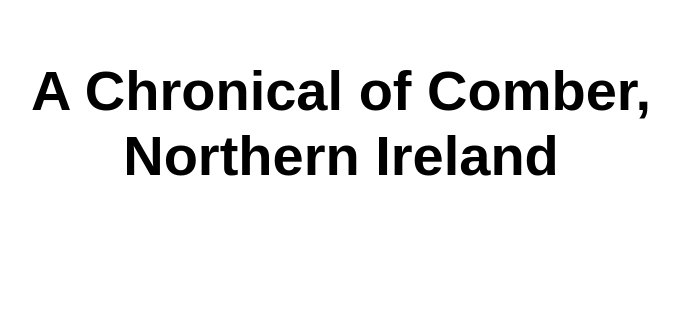
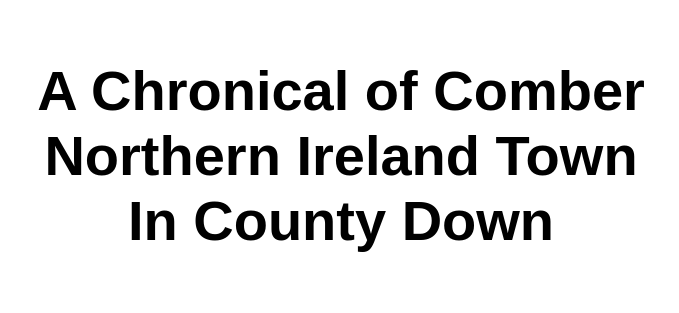
Before and after one commit to Jordy441/jordy441web, a website: page src/index.html in a window 1280 px wide. Shown: the whole page, without its empty margins (299-978 px from the left). Drawn offline with Linux system fonts and the light colour scheme.

Commit message:
Update index.html

```diff
--- a/src/index.html
+++ b/src/index.html
@@ -10,7 +10,7 @@
 
 <body>
   <main>
-    <h1>A Chronical of Comber, Northern Ireland</h1>
+    <h1>A Chronical of Comber Northern Ireland Town In County Down</h1>
   </main>
 </body>
 
```
